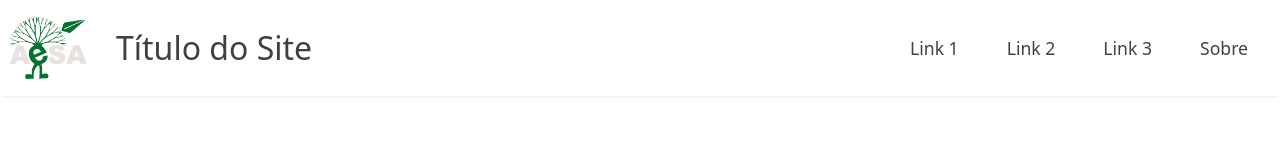
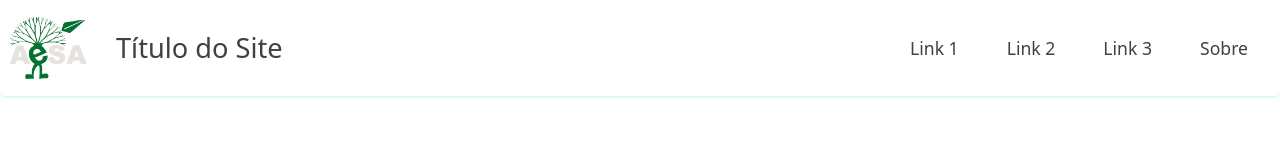
Before and after one commit to OVasconceloss/dac-website-23-24, a React (Vite) app: page / in a window 1280 px wide. Shown: the top 160 px of the page. Built offline with nearby package versions, Linux system fonts and the light colour scheme.

Commit message:
:lipstick: feat: change header style and website title

```diff
--- a/src/components/header/header.jsx
+++ b/src/components/header/header.jsx
@@ -3,7 +3,7 @@ import schoolLogo from '../../assets/aesa-logo.png';
 
 export const Header = () => {
   return (
-    <header className='flex items-center justify-between border-b-2 border-zinc-100 rounded-b-md'>
+    <header className='flex items-center justify-between border-b-2 border-green-100 rounded-b-md'>
       <Link to={'/'}>
         <div id='logo-div' className='flex items-center space-x-5'>
           <img
@@ -11,7 +11,7 @@ export const Header = () => {
             alt="School Logo"
             className="object-scale-down max-h-full w-24 h-24 p-2"
           />
-          <h1 className="text-[2.0rem] text-zinc-700">Título do Site</h1>
+          <h1 className="text-[1.7rem] text-zinc-700">Título do Site</h1>
         </div>
       </Link>
       <nav id='header-menu' className='px-2'>
```
